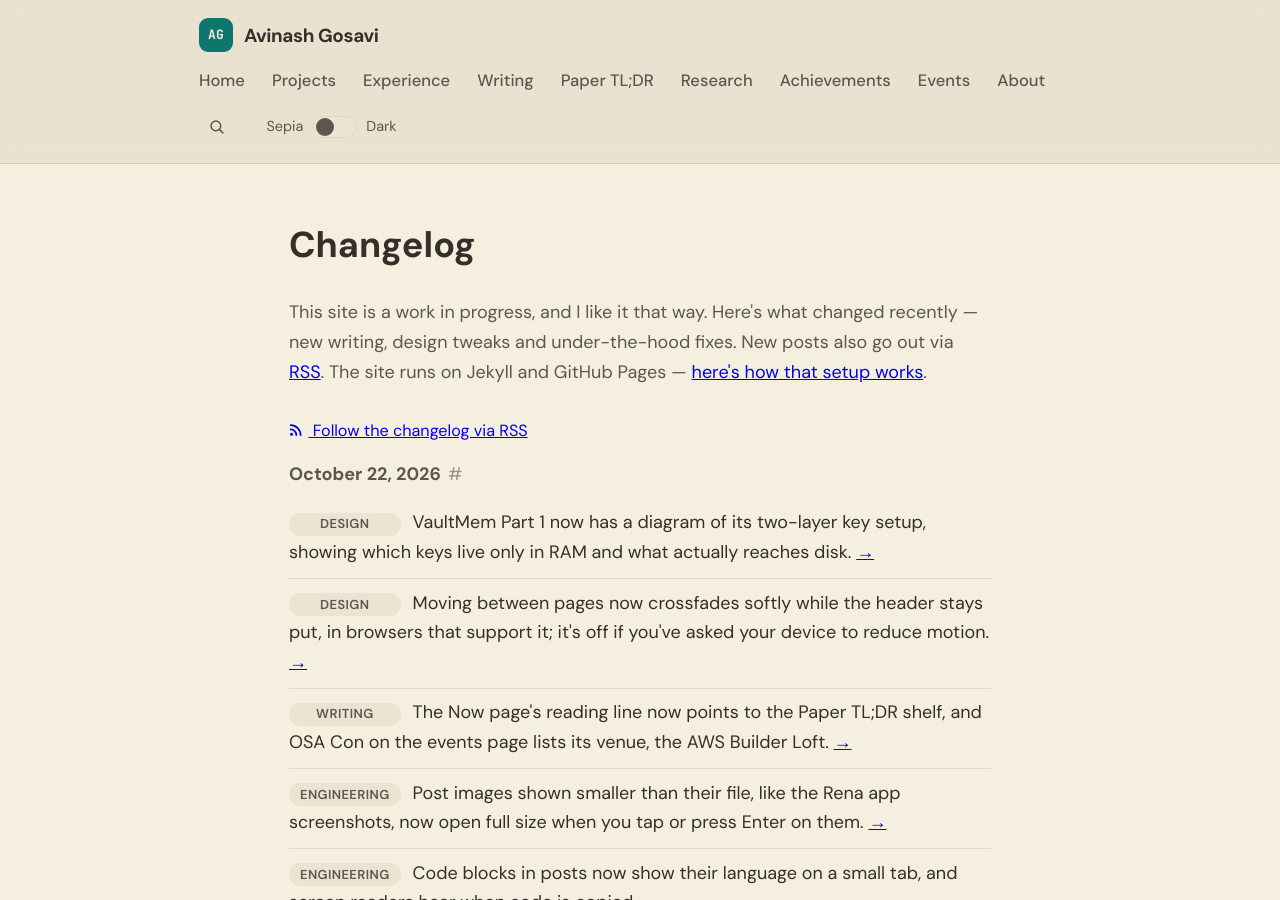
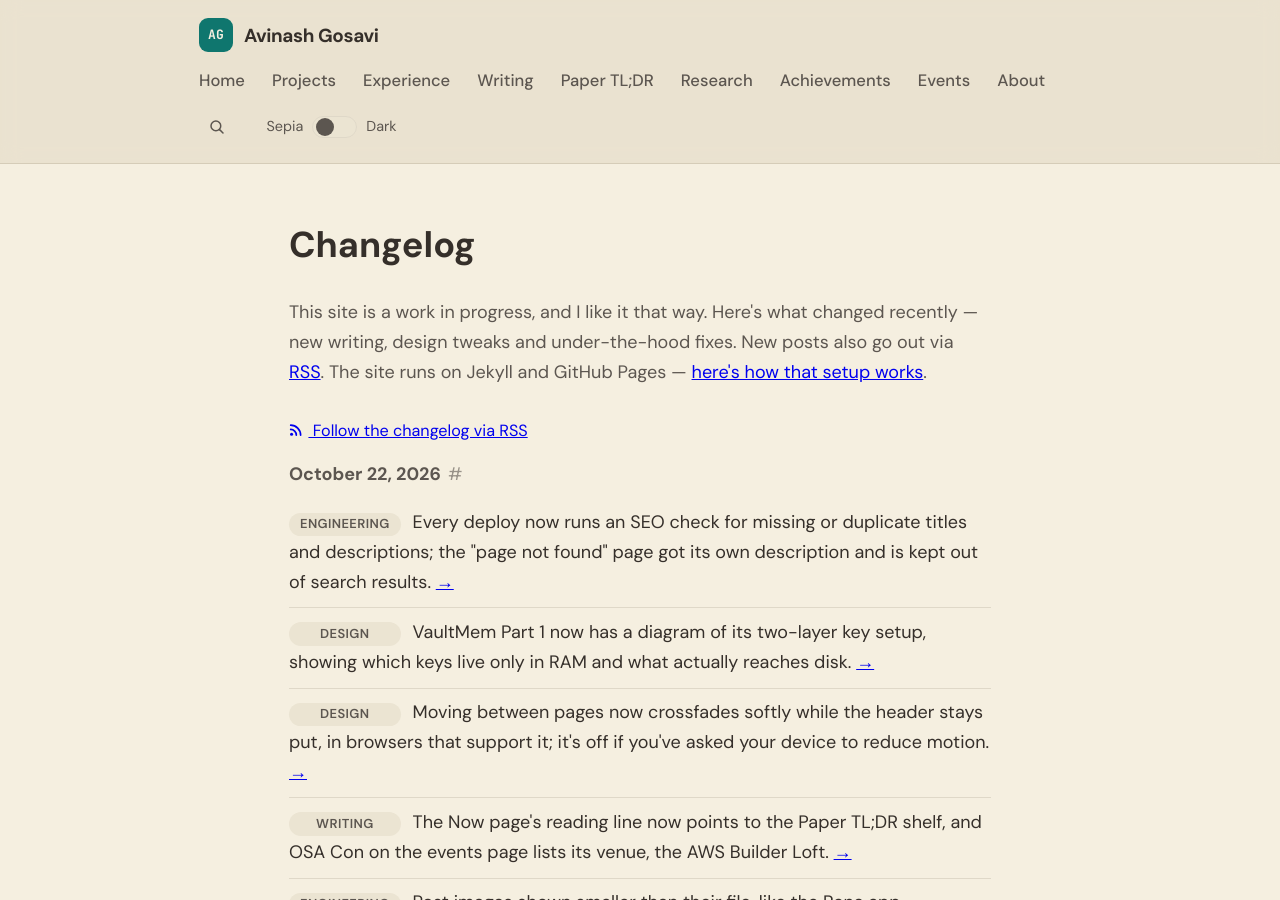
Before and after one commit to aag1091-alt/avinashgosavi.com, a Jekyll site: the page built from changelog.md, in a window 1280 px wide and 900 px high. Built offline with Jekyll 4.4.1, drawn with Linux system fonts in a browser that asks for light colours.

Commit message:
404: own description + noindex; SEO lint measures titles without site suffix
Co-Authored-By: Claude <noreply@anthropic.com>

```diff
--- a/404.html
+++ b/404.html
@@ -3,6 +3,8 @@ layout: default
 title: Page not found
 permalink: /404.html
 sitemap: false
+noindex: true
+description: "This page doesn't exist on avinashgosavi.com — try the latest writing, projects or site search instead."
 ---
 
 <div class="notfound-page">
--- a/_data/changelog.yml
+++ b/_data/changelog.yml
@@ -1,5 +1,9 @@
 # Public changelog shown on /changelog and (latest 3) on the homepage.
 # Newest first. desk: Writing | Design | Engineering
+- date: 2026-10-22
+  desk: Engineering
+  text: Every deploy now runs an SEO check for missing or duplicate titles and descriptions; the "page not found" page got its own description and is kept out of search results.
+  link: /changelog/
 - date: 2026-10-22
   desk: Design
   text: VaultMem Part 1 now has a diagram of its two-layer key setup, showing which keys live only in RAM and what actually reaches disk.
--- a/_layouts/default.html
+++ b/_layouts/default.html
@@ -33,6 +33,9 @@
   <link rel="alternate" type="application/atom+xml" title="Changelog" href="{{ '/feed/changelog.xml' | relative_url }}">
   {%- endif %}
   {% seo %}
+  {%- if page.noindex %}
+  <meta name="robots" content="noindex">
+  {%- endif %}
   {% if page.layout == "home" %}{% include person-jsonld.html %}{% endif %}
   {% include breadcrumb-jsonld.html %}
   <!-- Google tag (gtag.js) -->
```
Also changed, not shown: scripts/check_seo.py (+4 -3 lines).
